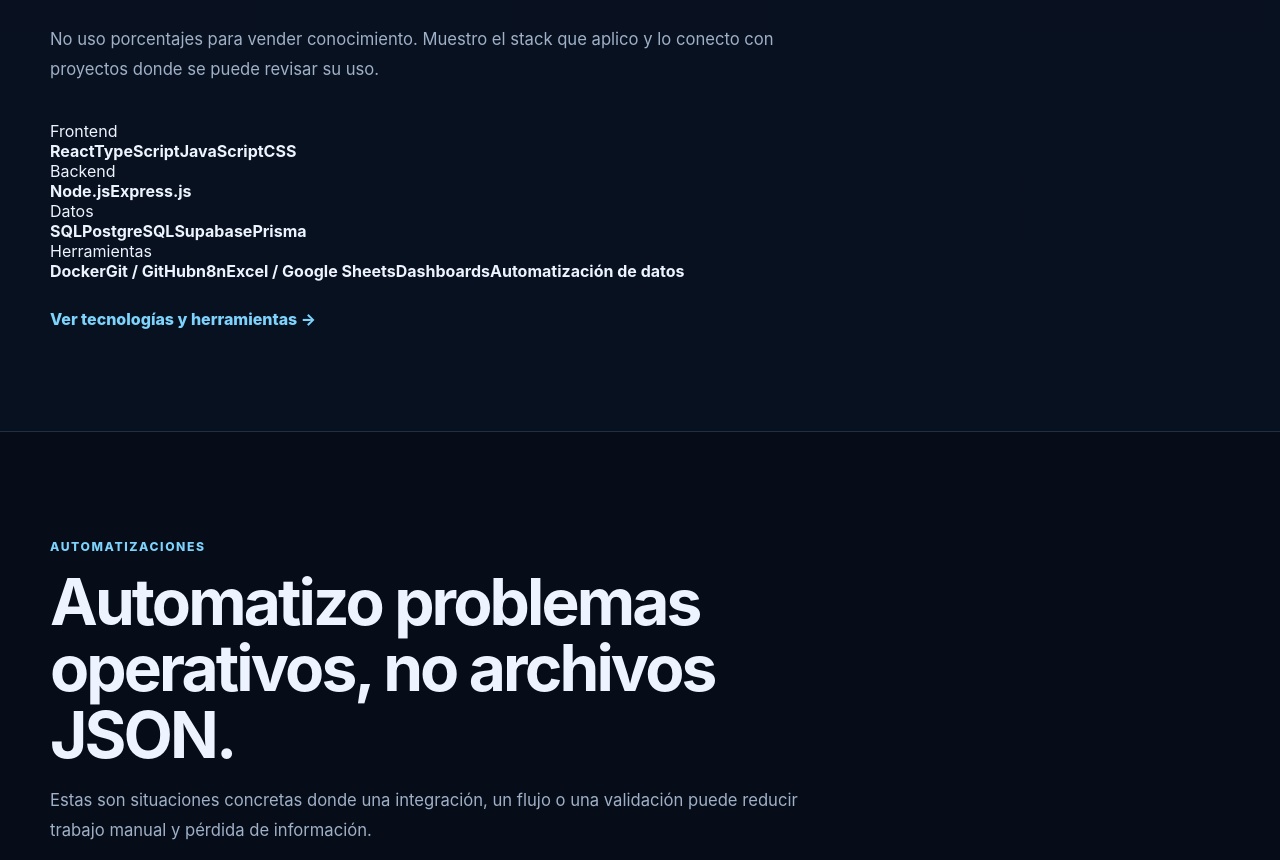
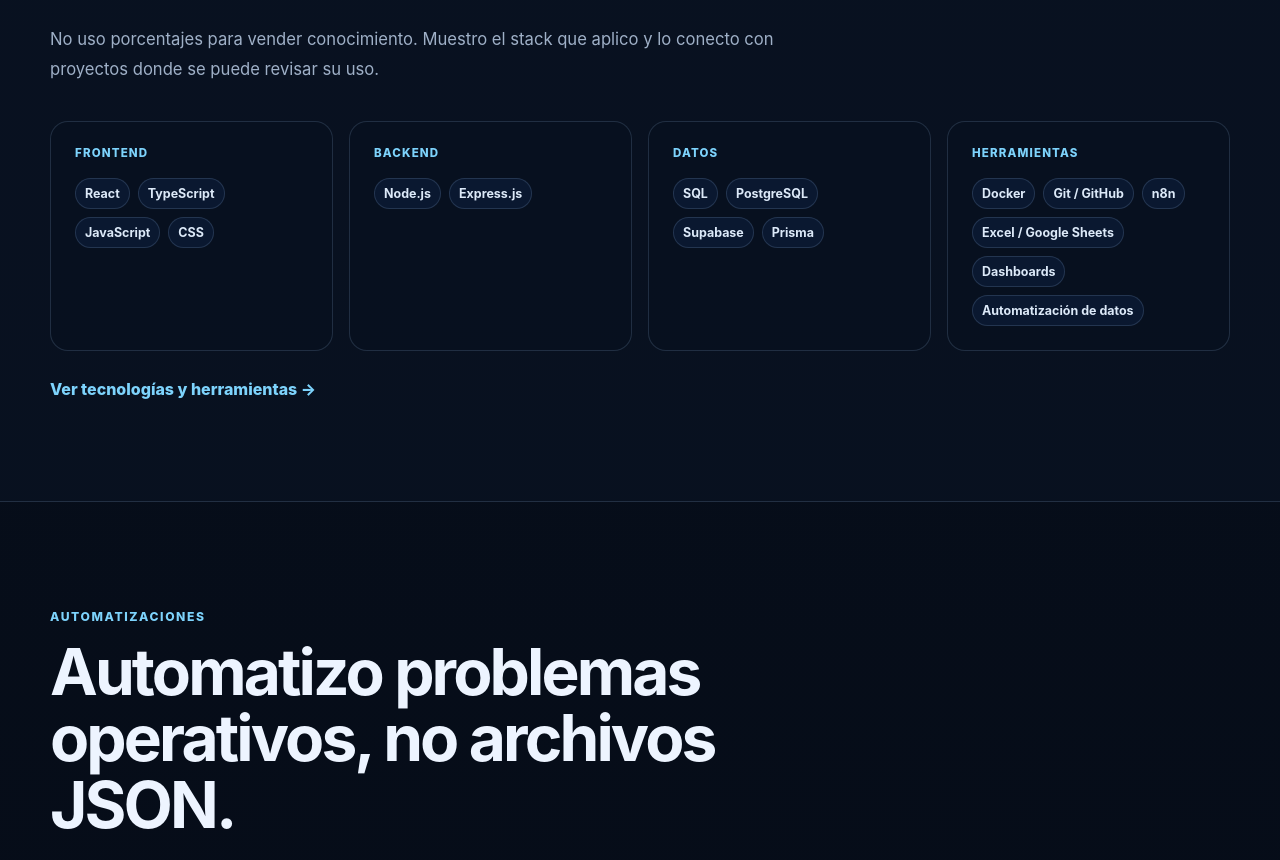
Before and after one commit to DylanDev08/Portfolio-Dylan, a React (Vite) app in the folder frontend/: page / in a window 1280 px wide. Shown: the part 4128-4988 px from the top of the page. Built offline with nearby package versions, Linux system fonts and the light colour scheme; no server answers.

Commit message:
design: add applied stack section to home

```diff
--- a/frontend/src/styles/skills.css
+++ b/frontend/src/styles/skills.css
@@ -4,6 +4,12 @@
 .skill-card__category{color:var(--accent-light)!important;font-size:.68rem!important;font-weight:850;letter-spacing:.1em;text-transform:uppercase}
 .skill-card h3{margin:0;font-size:1.08rem;line-height:1.25}
 
-@media(max-width:1080px){.skills-grid{grid-template-columns:repeat(3,minmax(0,1fr))}}
-@media(max-width:680px){.skills-grid{grid-template-columns:repeat(2,minmax(0,1fr))}}
+.home-stack-grid{display:grid;grid-template-columns:repeat(4,minmax(0,1fr));gap:16px}
+.home-stack-card{min-width:0;padding:24px;border:1px solid var(--border);border-radius:var(--radius-md);background:rgba(7,17,31,.72)}
+.home-stack-card>span{display:block;margin-bottom:18px;color:var(--accent-light);font-size:.72rem;font-weight:850;text-transform:uppercase;letter-spacing:.1em}
+.home-stack-card__skills{display:flex;flex-wrap:wrap;gap:8px}
+.home-stack-card__skills strong{display:inline-flex;padding:7px 9px;border:1px solid var(--border);border-radius:999px;background:rgba(59,130,246,.08);color:#dce9f8;font-size:.78rem;font-weight:720}
+
+@media(max-width:1080px){.skills-grid{grid-template-columns:repeat(3,minmax(0,1fr))}.home-stack-grid{grid-template-columns:repeat(2,minmax(0,1fr))}}
+@media(max-width:680px){.skills-grid{grid-template-columns:repeat(2,minmax(0,1fr))}.home-stack-grid{grid-template-columns:1fr}}
 @media(max-width:420px){.skills-grid{grid-template-columns:1fr}.skill-card{min-height:96px}}
```
